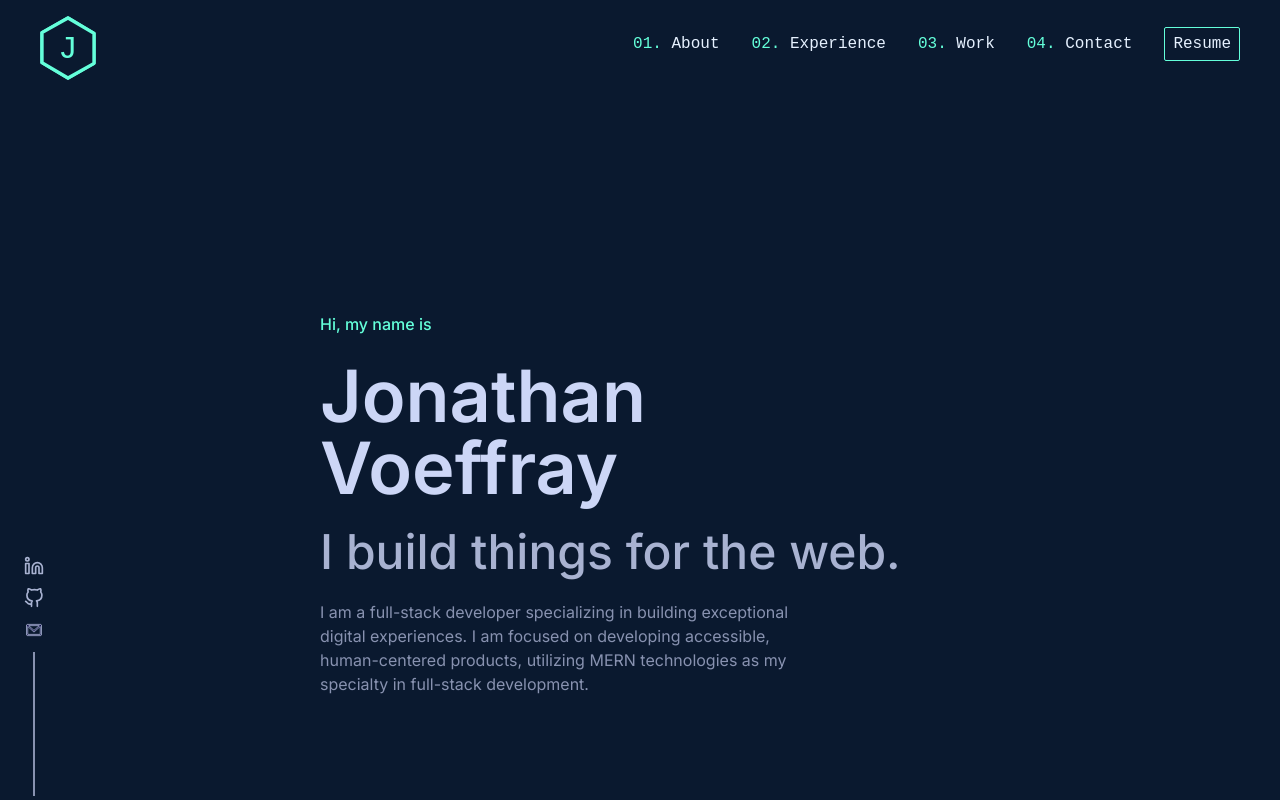
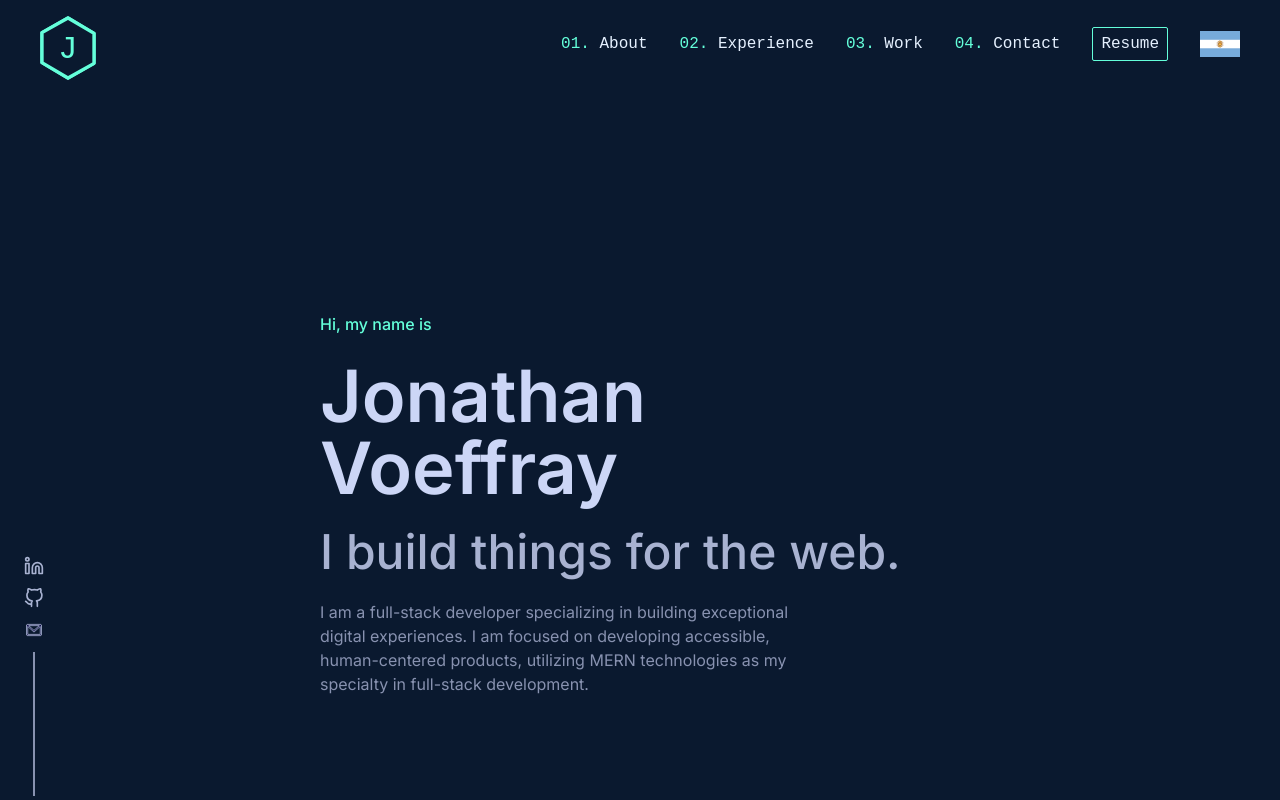
Before and after one commit to Jonavoe/portfolio, a React (Vite) app: page / in a window 1280 px wide. Shown: the top 800 px of the page. Built offline with nearby package versions, Linux system fonts and the light colour scheme; a web font is replaced by a local one.

Commit message:
Update Header.tsx

```diff
--- a/src/components/Header.tsx
+++ b/src/components/Header.tsx
@@ -2,9 +2,11 @@ import React from 'react'
 import Logo from "./icons/Logo";
 import { Link, animateScroll as scroll } from "react-scroll";
 import LogoBack from './icons/LogoBack';
+import arg from '../assets/argentina.jpg'
+import us from '../assets/us.jpg'
 
 
-export default function Header() {
+export default function Header({ es, handleLenguage }) {
     return (
         <div id='header' className=' justify-between items-center mx-10 my-4 header flex'>
             <div className='w-14 h-14 relative cursor-pointer'>
@@ -16,7 +18,8 @@ export default function Header() {
                 </div>
             </div>
 
-            <div className="gap-8  hidden md:flex">
+            <div className="gap-8 items-center justify-center hidden md:flex">
+
                 <ul className='flex items-center justify-center gap-8'>
                     <li>
                         <Link
@@ -28,7 +31,7 @@ export default function Header() {
                             offset={-70}
                             duration={500}
                         >
-                            <span className="text-[--green]">01. </span>About
+                            <span className="text-[--green]">01. </span>{es ? "Sobre mí" : "About"}
                         </Link>
                     </li>
                     <li>
@@ -41,7 +44,7 @@ export default function Header() {
                             offset={-70}
                             duration={500}
                         >
-                            <span className="text-[--green]">02. </span>Experience
+                            <span className="text-[--green]">02. </span>{es ? "Experiencia" : "Experience"}
                         </Link>
                     </li>
                     <li>
@@ -54,7 +57,7 @@ export default function Header() {
                             offset={-70}
                             duration={500}
                         >
-                            <span className="text-[--green]">03. </span>Work
+                            <span className="text-[--green]">03. </span>{es ? "Proyectos" : "Work"}
                         </Link>
                     </li>
                     <li>
@@ -67,13 +70,22 @@ export default function Header() {
                             offset={-70}
                             duration={500}
                         >
-                            <span className="text-[--green]">04. </span>Contact
+                            <span className="text-[--green]">04. </span>{es ? "Contacto" : "Contact"}
                         </Link>
                     </li>
                 </ul>
-                <a className="border rounded-sm border-[--green] px-2 py-1 cursor-pointer hover:text-[--green]" href='https://drive.google.com/file/d/12FmML7tNOXSdCl0lCtTYDBZE7YyYvMvp/view?usp=sharing' target='_blank'>
-                    Resume
+                <a className="border rounded-sm border-[--green] px-2 py-1 cursor-pointer hover:text-[--green]" href={`${es ? "https://drive.google.com/file/d/19xLz9cup3NS1R7cB9P5kUHDrLa6lT5f_/view?usp=sharing" : "https://drive.google.com/file/d/12FmML7tNOXSdCl0lCtTYDBZE7YyYvMvp/view?usp=sharing"}`} target='_blank'>
+                    {es ? "Resumen" : "Resume"}
                 </a>
+                {es ?
+                    <div className="w-10" onClick={() => handleLenguage()}>
+                        <img src={us} alt="" />
+                    </div>
+                    :
+                    <div className="w-10" onClick={() => handleLenguage()}>
+                        <img src={arg} alt="" />
+                    </div>
+                }
             </div>
         </div>
     )
```
